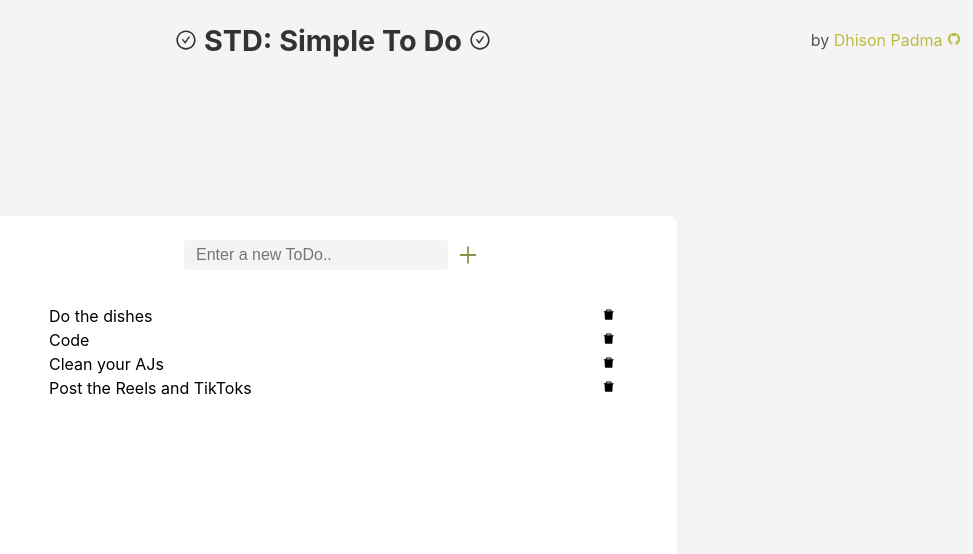
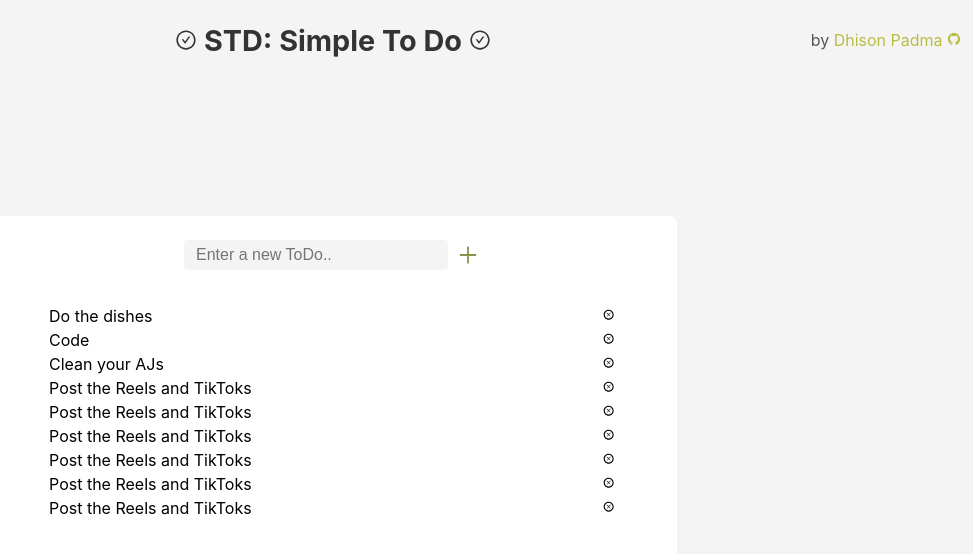
Before and after one commit to dhisonp/todo-mern, a React (Create React App) app in the folder client/: page / in a window 1280 px wide. Shown: the top 554 px of the page, without its empty margins (307-1280 px from the left). Built offline with nearby package versions, Linux system fonts and the light colour scheme.

Commit message:
Data gen

```diff
--- a/client/package.json
+++ b/client/package.json
@@ -6,11 +6,14 @@
     "@testing-library/jest-dom": "^5.16.4",
     "@testing-library/react": "^13.3.0",
     "@testing-library/user-event": "^13.5.0",
+    "random-sentence": "^1.0.4",
     "react": "^18.1.0",
     "react-dom": "^18.1.0",
     "react-icons": "^4.4.0",
     "react-scripts": "5.0.1",
     "styled-components": "^5.3.5",
+    "util": "^0.12.4",
+    "uuidv4": "^6.2.13",
     "web-vitals": "^2.1.4"
   },
   "scripts": {
--- a/client/src/components/Entry.js
+++ b/client/src/components/Entry.js
@@ -1,5 +1,5 @@
 import styled from "styled-components";
-import { AiFillDelete } from "react-icons/ai";
+import { TiDeleteOutline as DeleteIcon } from "react-icons/ti";
 import { Button } from "../pages/styles/HomeStyles";
 
 const Left = styled.span`
@@ -28,7 +28,7 @@ const Entry = (props) => {
       <Left>{props.taskName}</Left>
       <Right>
         <Button transparent onMouseUp={() => deleteHandler(props.id)}>
-          <AiFillDelete />
+          <DeleteIcon />
         </Button>
       </Right>
     </Row>
--- a/client/src/data/mockData.js
+++ b/client/src/data/mockData.js
@@ -1,3 +1,5 @@
+const { uuid } = require("uuidv4");
+
 const mockData = [
   {
     id: 0,
@@ -15,6 +17,26 @@ const mockData = [
     id: 3,
     taskName: "Post the Reels and TikToks",
   },
-]
+  {
+    id: 4,
+    taskName: "Post the Reels and TikToks",
+  },
+  {
+    id: 5,
+    taskName: "Post the Reels and TikToks",
+  },
+  {
+    id: 6,
+    taskName: "Post the Reels and TikToks",
+  },
+  {
+    id: 7,
+    taskName: "Post the Reels and TikToks",
+  },
+  {
+    id: 8,
+    taskName: "Post the Reels and TikToks",
+  },
+];
 
 export default mockData;
--- a/client/src/pages/Home.js
+++ b/client/src/pages/Home.js
@@ -12,6 +12,7 @@ import {
   Button,
   Row,
   theme,
+  ScrollableBox,
 } from "./styles/HomeStyles";
 import {
   AiFillGithub,
@@ -62,11 +63,11 @@ function Home() {
               />
             </Button>
           </Row>
-          <Box padding={"24px"} margin={"12px"}>
+          <ScrollableBox padding={"24px"} margin={"12px"}>
             {mockData.map((child) => (
               <Entry taskName={child.taskName} id={child.id} />
             ))}
-          </Box>
+          </ScrollableBox>
         </Box>
       </Container>
     </>
--- a/client/src/pages/styles/HomeStyles.js
+++ b/client/src/pages/styles/HomeStyles.js
@@ -35,6 +35,10 @@ export const Box = styled.div`
   margin: ${(props) => props.margin || "0px"};
   min-width: ${(props) => props.minWidth || "0"};
   min-height: ${(props) => props.minHeight || "0"};
+`;
+
+export const ScrollableBox = styled(Box)`
+  overflow-y: scroll;
 `;
 
 export const Header = styled.div`
```
Also changed, not shown: client/src/data/generateMockData.js (added, +33 -0 lines), client/src/data/mockData.json (added, +11 -0 lines), 1 other file (tests, documents, lock files or other folders). Lines whose indentation alone changed are shown as unchanged.
